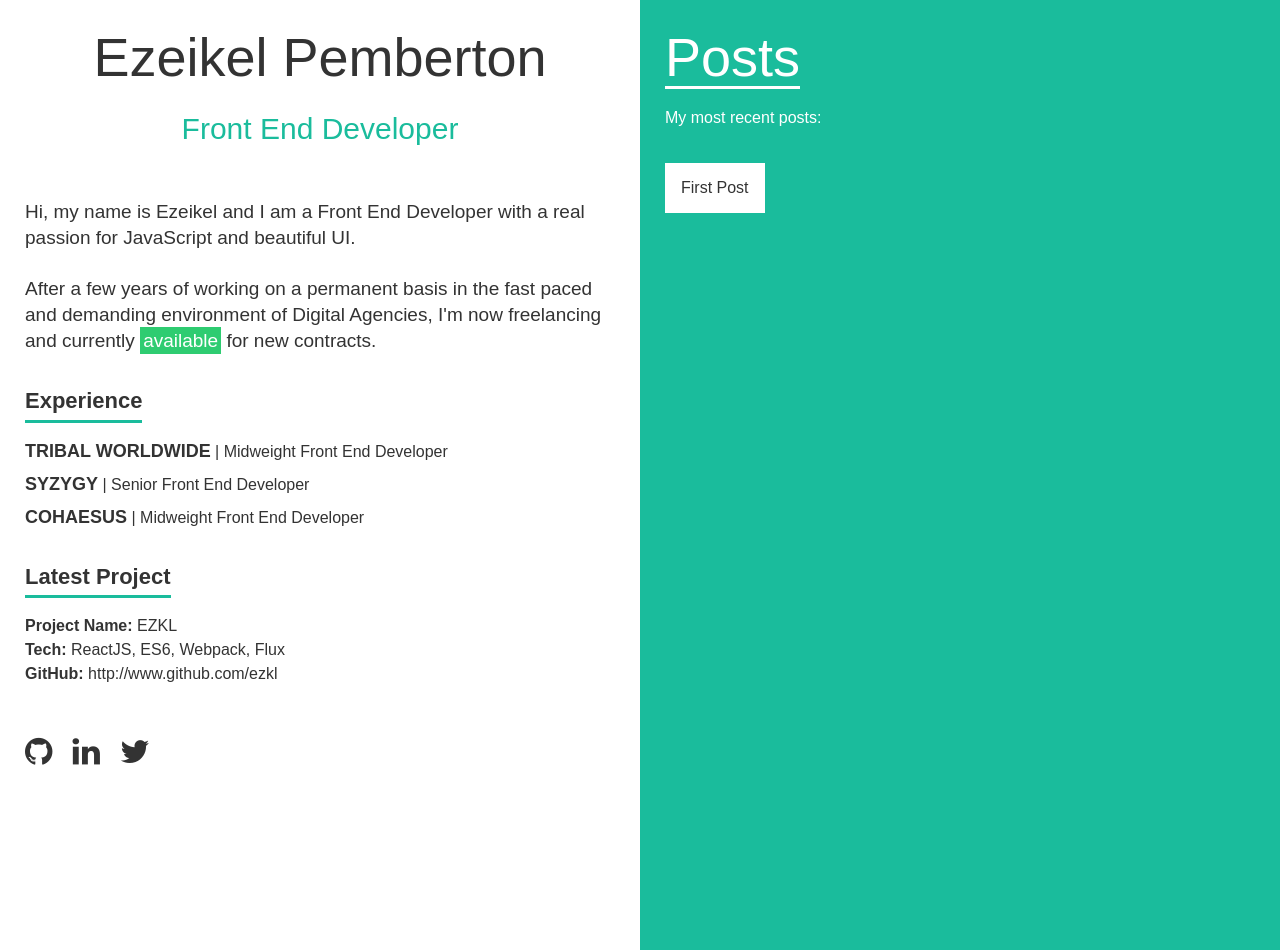
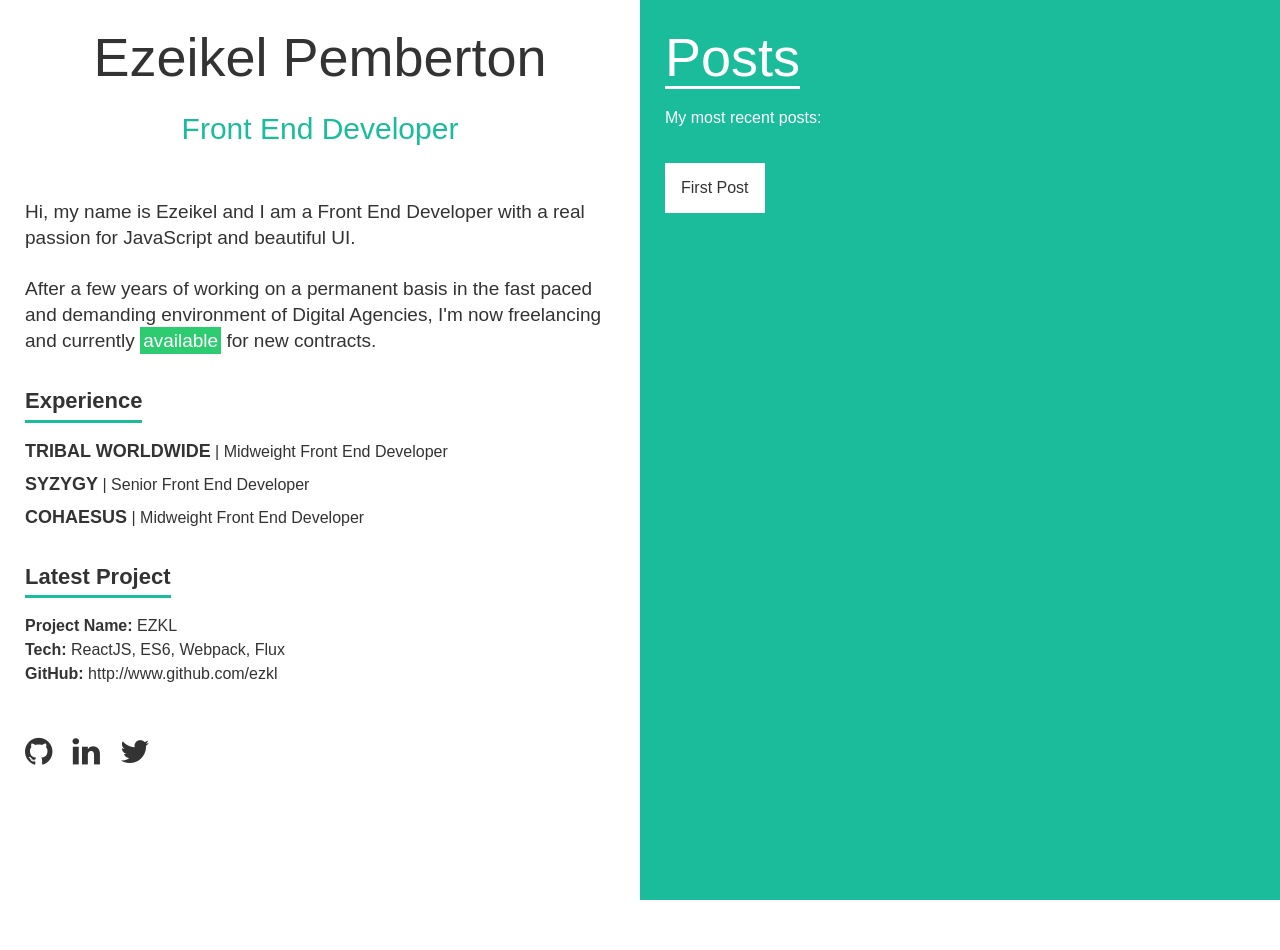
Before and after one commit to ezeikel/ezeikel-personal-blog-web, a Jekyll site: the page built from index.html, in a window 1280 px wide. Built offline with Jekyll 4.4.1, drawn with Linux system fonts in a browser that asks for light colours; nearby versions of some CDN libraries; after the commit the page ends 900 px from its top, so only the background shows below that.

Commit message:
Removed box sizing mixin.

```diff
--- a/_sass/base/_body.scss
+++ b/_sass/base/_body.scss
@@ -1,5 +1,8 @@
+* {
+  box-sizing: border-box;
+}
+
 body {
-  @include box-sizing;
   font-family: $primary-font-family;
   font-size: $base-font-size;
 }
--- a/_sass/components/_landing.scss
+++ b/_sass/components/_landing.scss
@@ -263,6 +263,7 @@
         background-color: tomato;
     }
 }
+
 @keyframes bounce {
     0% {
         transform: translateY(0%) translateX(-50%);
--- a/_sass/shared/_mixins.scss
+++ b/_sass/shared/_mixins.scss
@@ -1,7 +1,3 @@
-@mixin box-sizing() {
-  box-sizing: border-box;
-}
-
 @mixin font-size($sizeValue: 1.6) {
   font-size: ($sizeValue * 10) + px;
   font-size: $sizeValue + rem;
```
